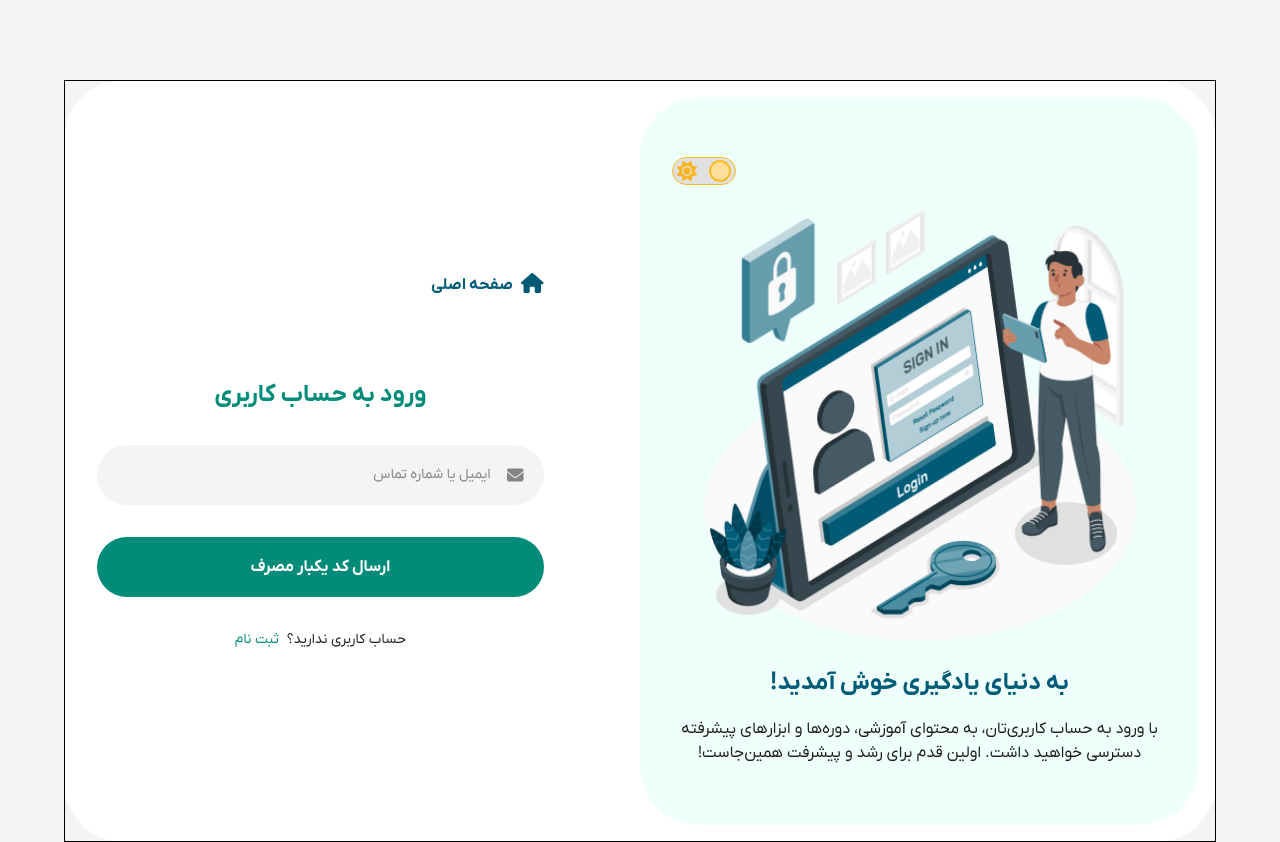
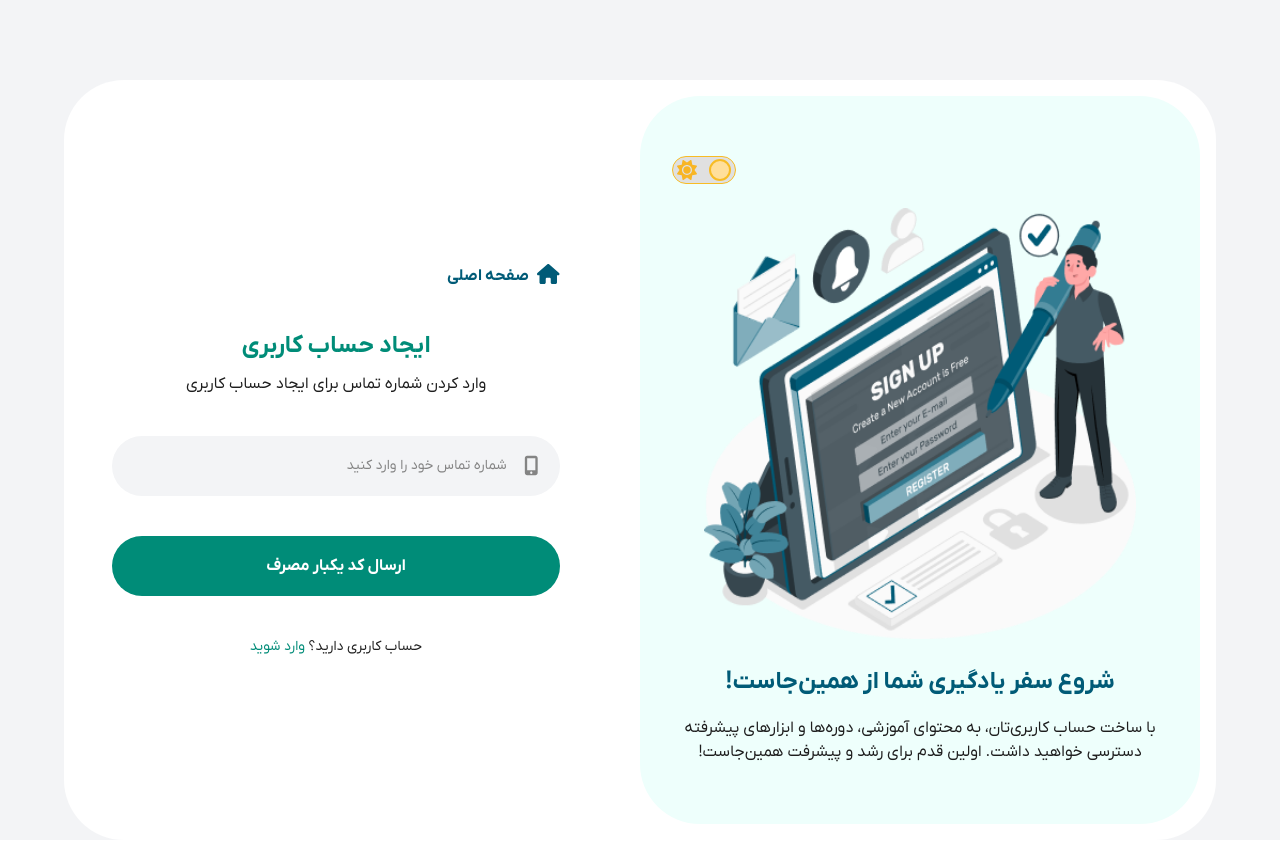
Before and after one commit to mahdiimnzr/Logic_Flow, a React (Vite) app: page /Auth/Register in a window 1280 px wide. Built offline with nearby package versions, Linux system fonts and the light colour scheme.

Commit message:
feature/auth: add register pages

```diff
--- a/src/components/molecules/Inputs/OtpInput.jsx
+++ b/src/components/molecules/Inputs/OtpInput.jsx
@@ -37,7 +37,7 @@ const OtpInput = ({ otp, setOtp, error }) => {
     <input
       key={index}
       value={value}
-      className={`rounded-[15px] bg-background-default xl:size-16 lg:size-12 size-8 text-[20px] text-default-black text-center box-content outline-none content-center transition-all focus:scale-115 ${
+      className={`rounded-[15px] bg-background-default xl:size-13.5 lg:size-11.5 size-9.5 text-[20px] text-default-black text-center box-content outline-none content-center transition-all focus:scale-115 ${
         value ? "border-2 border-[#008C78]" : ""
       } ${error && !value ? `border-2 border-red-error` : ``}`}
       type="text"
--- a/src/components/organisms/auth/Login.jsx
+++ b/src/components/organisms/auth/Login.jsx
@@ -1,6 +1,6 @@
 import { useContext, useState } from "react";
 import loginStep1 from "../../../assets/images/loginstep1.png";
-import loginStep2 from "../../../assets/images/loginstep2.png";
+import loginStep2 from "../../../assets/images/loginstep And Register2.png";
 import ThemeSlide from "../../../components/molecules/theme/ThemeSlide";
 import ThemeContext from "../../../app/context/themeContext";
 import Step1 from "./login/step1";
@@ -9,9 +9,9 @@ import Step2 from "./login/Step2";
 const Login = () => {
   const { theme, setTheme } = useContext(ThemeContext);
   const [whichStep, setWhichStep] = useState("Step1");
-  const [SignUpParams, setSignUpParams] = useState({});
+  // const [SignUpParams, setSignUpParams] = useState({});
   return (
-    <div className=" border w-full flex flex-col md:flex-row items-center p-4 justify-end xl:gap-24 lg:gap-20 md:gap-15 gap-3">
+    <div className="  w-full flex flex-col md:flex-row items-center p-4 justify-end xl:gap-24 lg:gap-20 md:gap-15 gap-3">
       <div className={`h-full md:w-4/10 w-full flex flex-col justify-between`}>
         {whichStep === "Step1" && <Step1 setWhichStep={setWhichStep} />}
         {whichStep === "Step2" && <Step2 setWhichStep={setWhichStep} />}
--- a/src/components/organisms/auth/Login/Step1.jsx
+++ b/src/components/organisms/auth/Login/Step1.jsx
@@ -32,6 +32,7 @@ const Step1 = ({ setWhichStep }) => {
       validationSchema={validationSchema}
       onSubmit={(values) => {
         handleSubmit();
+        console.log(values);
       }}
     >
       {({ errors }) => (
@@ -88,10 +89,12 @@ const Step1 = ({ setWhichStep }) => {
             <div
               className={`flex gap-2 justify-center text-[14px] font-normal`}
             >
-              <p className={`text-default-black`}>حساب کاربری ندارید؟</p>
-              <Link to={"/Auth/Register"} className={`text-green-primary`}>
-                ثبت نام
-              </Link>
+              <p className={`text-default-black`}>
+                حساب کاربری دارید؟{" "}
+                <Link to={"/Auth/Register"} className={`text-green-primary`}>
+                  ثبت نام
+                </Link>
+              </p>
             </div>
           </div>
         </Form>
--- a/src/components/organisms/auth/Login/Step2.jsx
+++ b/src/components/organisms/auth/Login/Step2.jsx
@@ -1,6 +1,6 @@
 import { Formik, Form, ErrorMessage } from "formik";
 import { useState } from "react";
-import { Link, useNavigate } from "react-router-dom";
+import { useNavigate } from "react-router-dom";
 import * as Yup from "yup";
 import Button from "../../../atoms/Buttons/Button";
 import ArrowRightIcon from "../../../../core/icons/ArrowRightIcon";
@@ -71,14 +71,6 @@ const Step2 = ({ setWhichStep }) => {
                 ارسال کد یکبار مصرف
               </Button>
             </div>
-            <div
-              className={`flex gap-2 justify-center text-[14px] font-normal mt-8`}
-            >
-              <p className={`text-default-black`}>حساب کاربری ندارید؟</p>
-              <Link to={"/Auth/Register"} className={`text-green-primary`}>
-                ثبت نام
-              </Link>
-            </div>
           </Form>
         );
       }}
--- a/src/components/organisms/auth/Register.jsx
+++ b/src/components/organisms/auth/Register.jsx
@@ -3,17 +3,19 @@ import Registration from "./Register/Registration";
 import ThemeSlide from "../../molecules/theme/ThemeSlide";
 import ThemeContext from "../../../app/context/themeContext";
 import RegisterCode from "./Register/RegisterCode";
-import loginStep1 from "../../../assets/images/loginstep1.png";
-import loginStep2 from "../../../assets/images/loginstep2.png";
+import RegisterStep1 from "../../../assets/images/registerStep1.png";
+import Register2 from "../../../assets/images/loginstep And Register2.png";
+import RegisterComplete from "./Register/RegisterComplete";
 const Register = () => {
   const { theme, setTheme } = useContext(ThemeContext);
   const [page, setPage] = useState("Step1");
-  const [registerData, setRegisterData] = useState({ gmail: "" });
+  // const [registerData, setRegisterData] = useState({ gmail: "" });
   return (
-    <div className=" border w-full flex flex-col md:flex-row-reverse items-center p-4 justify-end xl:gap-24 lg:gap-20 md:gap-15 gap-3">
+    <div className="  w-full flex flex-col md:flex-row-reverse items-center p-4 justify-end xl:gap-20 lg:gap-18 md:gap-13 gap-3">
       <div className={`h-full md:w-4/10 w-full flex flex-col justify-between`}>
         {page === "Step1" && <Registration setPage={setPage} />}
-        {page === "Step2" && <RegisterCode />}
+        {page === "Step2" && <RegisterCode setPage={setPage} />}
+        {page === "Step3" && <RegisterComplete setPage={setPage} />}
       </div>
       <div
         className={` md:w-5/10 px-8 py-15 bg-light-green relative rounded-[60px] flex flex-col items-center gap-6`}
@@ -24,22 +26,30 @@ const Register = () => {
           className={`self-end min-h-7`}
         />
         <img
-          src={page == "Step1" ? loginStep1 : loginStep2}
-          className={`xl:size-108 lg:size-78 md:size-55`}
+          src={
+            page === "Step1"
+              ? RegisterStep1
+              : page === "Step"
+                ? Register2
+                : RegisterStep1
+          }
+          className={`xl:size-108 lg:size-85 md:size-70`}
         />
         <div className={`flex flex-col justify-center items-center xl:gap-4`}>
           <h2
             className={`text-green-dark xl:text-[24px] lg:text-[20px] md:text-[16px] font-bold  `}
           >
-            {page == "Step1"
-              ? "به دنیای یادگیری خوش آمدید!"
-              : "تنها یک قدم تا دنیای یادگیری!"}
+            {page === "Step1"
+              ? "شروع سفر یادگیری شما از همین‌جاست!"
+              : page === "Step2"
+                ? "تنها یک قدم تا دنیای یادگیری!"
+                : "مرحله پایانی ثبت‌ نام پیش روی شماست."}
           </h2>
           <span
             className={` text-default-black xl:text-[16px] lg:text-[15px] md:text-[13px] xl:w-132.5 md:w-80 text-center`}
           >
             {page == "Step1"
-              ? " با ورود به حساب کاربری‌تان، به محتوای آموزشی، دوره‌ها و ابزارهای پیشرفته دسترسی خواهید داشت. اولین قدم برای رشد و پیشرفت همین‌جاست!"
+              ? " با ساخت حساب کاربری‌تان، به محتوای آموزشی، دوره‌ها و ابزارهای پیشرفته دسترسی خواهید داشت. اولین قدم برای رشد و پیشرفت همین‌جاست!"
               : " فرصت رشد، پیشرفت و ساختن آینده‌ای بهتر همین‌جاست — همراه با ما، یک قدم جلوتر باشید!"}
           </span>
         </div>
--- a/src/components/organisms/auth/Register/RegisterComplete.jsx
+++ b/src/components/organisms/auth/Register/RegisterComplete.jsx
@@ -1,5 +1,107 @@
-const RegisterComplete = () => {
-  return <div>RegisterComplete</div>;
+import { Formik, Form } from "formik";
+import { Link, useNavigate } from "react-router-dom";
+import * as Yup from "yup";
+import FormInput from "../../../molecules/Inputs/FormInput";
+import EmailIcon from "../../../../core/icons/EmailIcon";
+import Button from "../../../atoms/Buttons/Button";
+import ArrowRightIcon from "../../../../core/icons/ArrowRightIcon";
+import KeyIcon from "../../../../core/icons/KeyIcon";
+
+const validationSchema = Yup.object({
+  phoneOrGmail: Yup.string()
+    .min(8, " ایمیل حداقل باید تشکیل شده از 8 حروف باشد")
+    .required("ایمیل وارد شده معتبر نیست!"),
+  password: Yup.string()
+    .min(8, "رمز عبور حداقل باید تشکیل شده از 8 حروف باشد")
+    .required("رمز عبور وارد شده معتبر نیست!"),
+  passwordd: Yup.string()
+    .min(8, "رمز عبور حداقل باید تشکیل شده از 8 حروف باشد")
+    .required("رمز عبور وارد شده معتبر نیست!"),
+});
+
+const RegisterComplete = ({ setPage }) => {
+  const Navigate = useNavigate();
+  const handleSubmit = () => {
+    Navigate("/Auth/Login");
+  };
+  return (
+    <Formik
+      initialValues={{
+        phoneOrGmail: "",
+      }}
+      validationSchema={validationSchema}
+      onSubmit={(values) => {
+        handleSubmit();
+        console.log(values);
+      }}
+    >
+      {({ errors }) => (
+        <Form>
+          <div className={`flex flex-col gap-10`}>
+            <div
+              onClick={() => {
+                setPage("Step1");
+              }}
+              className={`flex gap-2 cursor-pointer`}
+            >
+              <ArrowRightIcon />
+              <span className={`text-green-dark text-3.5 font-bold `}>
+                بازگشت
+              </span>
+            </div>
+            <div className={`flex flex-col gap-2 cursor-pointer`}>
+              <span
+                className={`text-green-primary xl:text-[24px] lg:text-[20px] text-[16px] font-bold text-center  `}
+              >
+                ایجاد حساب کاربری
+              </span>
+              <span
+                className={`xl:text-[16px] lg:text-[14px] text-[13px] text-default-black text-center`}
+              >
+                کامل کردن مشخصات
+              </span>
+            </div>
+            <div className={`flex flex-col gap-10 `}>
+              <FormInput
+                icon={<EmailIcon />}
+                error={errors.phoneOrGmail}
+                name={"phoneOrGmail"}
+                type={"text"}
+                placeholder={"ایمیل خود را وارد کنید"}
+              />
+              <FormInput
+                icon={<KeyIcon />}
+                error={errors.phoneOrGmail}
+                name={"password"}
+                type={"password"}
+                placeholder={"رمز عبور خود را وارد کنید"}
+              />
+              <FormInput
+                icon={<KeyIcon />}
+                error={errors.phoneOrGmail}
+                name={"passwordd"}
+                type={"password"}
+                placeholder={"تکرار رمز عبور"}
+              />
+            </div>
+            <Button color={"authBtn"} className={`h-15 `}>
+              ارسال کد یکبار مصرف
+            </Button>
+            <div
+              className={`flex gap-2 justify-center text-[14px] font-normal cursor-pointer`}
+            >
+              <p className={`text-default-black`}>
+                حساب کاربری دارید؟{" "}
+                <Link to={"/Auth/Login"} className={`text-green-primary`}>
+                  وارد شوید
+                </Link>
+              </p>
+            </div>
+          </div>
+        </Form>
+      )}
+    </Formik>
+  );
 };
 
 export default RegisterComplete;
--- a/src/components/organisms/auth/Register/Registration.jsx
+++ b/src/components/organisms/auth/Register/Registration.jsx
@@ -1,10 +1,10 @@
 import { Formik, Form } from "formik";
-import { Link } from "react-router-dom";
+import { Link, useNavigate } from "react-router-dom";
 import * as Yup from "yup";
 import FormInput from "../../../molecules/Inputs/FormInput";
-import EmailIcon from "../../../../core/icons/EmailIcon";
 import HomeIcon from "../../../../core/icons/HomeIcon";
 import Button from "../../../atoms/Buttons/Button";
+import Phone from "../../../../core/icons/Phone";
 
 const validationSchema = Yup.object({
   phoneOrGmail: Yup.string()
@@ -12,10 +12,10 @@ const validationSchema = Yup.object({
     .required("ایمیل وارد شده معتبر نیست!"),
 });
 const Registration = ({ setPage }) => {
+  const Navigate = useNavigate();
   const handleSubmit = () => {
     setPage("Step2");
   };
-
   return (
     <Formik
       initialValues={{
@@ -24,42 +24,61 @@ const Registration = ({ setPage }) => {
       validationSchema={validationSchema}
       onSubmit={(values) => {
         handleSubmit();
+        console.log(values);
       }}
     >
       {({ errors }) => (
         <Form>
-          <div className={`flex gap-2 `}>
+          <div className={`flex flex-col gap-10 `}>
+            <div
+              onClick={() => {
+                Navigate("/Auth/Login");
+              }}
+              className={`flex gap-2 cursor-pointer`}
+            >
               <HomeIcon />
-            <Link to={"/"} className={`text-green-dark text-3.5 font-bold`}>
+              <span className={`text-green-dark text-3.5 font-bold`}>
                 صفحه اصلی
-            </Link>
+              </span>
             </div>
-          <div className={`flex flex-col gap-8 xl:mt-20 lg:mt-15 mt-6`}>
+            <div className={`flex flex-col gap-2 text-center cursor-pointer`}>
+              {" "}
               <span
-              className={`text-green-primary xl:text-[24px] lg:text-[20px] md:text-[16px] font-bold text-center  `}
+                className={`text-green-primary xl:text-[24px] lg:text-[20px] md:text-[16px] font-bold `}
               >
-              ورود به حساب کاربری
+                ایجاد حساب کاربری
               </span>
+              <span
+                className={`xl:text-[16px] lg:text-[15px] md:text-[14px] text-default-black`}
+              >
+                وارد کردن شماره تماس برای ایجاد حساب کاربری
+              </span>
+            </div>
             <div className={`flex flex-col gap-10 `}>
               <FormInput
-                icon={<EmailIcon />}
+                icon={<Phone />}
                 error={errors.phoneOrGmail}
                 name={"phoneOrGmail"}
                 type={"text"}
-                placeholder={"ایمیل یا شماره تماس"}
+                placeholder={"شماره تماس خود را وارد کنید"}
               />
             </div>
 
-            <Button color={"authBtn"} className={`h-15`}>
+            <Button
+              color={"authBtn"}
+              className={`h-15 xl:text-[16px] lg:text-[15px] md:text-[14px] `}
+            >
               ارسال کد یکبار مصرف
             </Button>
             <div
-              className={`flex gap-2 justify-center text-[14px] font-normal`}
+              className={`flex gap-2 justify-center text-[14px] font-normal cursor-pointer `}
             >
-              <p className={`text-default-black`}>حساب کاربری ندارید؟</p>
-              <Link to={"/Auth/Register"} className={`text-green-primary`}>
-                ثبت نام
+              <p className={`text-default-black`}>
+                حساب کاربری دارید؟{" "}
+                <Link to={"/Auth/Login"} className={`text-green-primary`}>
+                  وارد شوید
                 </Link>
+              </p>
             </div>
           </div>
         </Form>
--- /dev/null
+++ b/src/core/icons/KeyIcon.jsx
@@ -0,0 +1,24 @@
+const KeyIcon = ({
+  width = "18",
+  height = "21",
+  className,
+  color = "#848484",
+}) => {
+  return (
+    <svg
+      width={width}
+      height={height}
+      viewBox="0 0 18 21"
+      fill="none"
+      xmlns="http://www.w3.org/2000/svg"
+      className={className}
+    >
+      <path
+        d="M5.78571 5.90625V7.875H12.2143V5.90625C12.2143 4.09336 10.7759 2.625 9 2.625C7.22411 2.625 5.78571 4.09336 5.78571 5.90625ZM3.21429 7.875V5.90625C3.21429 2.64551 5.8058 0 9 0C12.1942 0 14.7857 2.64551 14.7857 5.90625V7.875H15.4286C16.8469 7.875 18 9.05215 18 10.5V18.375C18 19.8229 16.8469 21 15.4286 21H2.57143C1.15313 21 0 19.8229 0 18.375V10.5C0 9.05215 1.15313 7.875 2.57143 7.875H3.21429Z"
+        fill={color}
+      />
+    </svg>
+  );
+};
+
+export default KeyIcon;
--- /dev/null
+++ b/src/core/icons/Phone.jsx
@@ -0,0 +1,24 @@
+const Phone = ({
+  width = "19",
+  height = "21",
+  color = "#848484",
+  className,
+}) => {
+  return (
+    <svg
+      width={width}
+      height={height}
+      viewBox="0 0 19 21"
+      fill="none"
+      xmlns="http://www.w3.org/2000/svg"
+      className={className}
+    >
+      <path
+        d="M2 2.625C2 1.17715 3.14148 0 4.54545 0H13.4545C14.8585 0 16 1.17715 16 2.625V18.375C16 19.8229 14.8585 21 13.4545 21H4.54545C3.14148 21 2 19.8229 2 18.375V2.625ZM10.2727 18.375C10.2727 18.0269 10.1386 17.6931 9.89995 17.4469C9.66127 17.2008 9.33755 17.0625 9 17.0625C8.66245 17.0625 8.33873 17.2008 8.10005 17.4469C7.86136 17.6931 7.72727 18.0269 7.72727 18.375C7.72727 18.7231 7.86136 19.0569 8.10005 19.3031C8.33873 19.5492 8.66245 19.6875 9 19.6875C9.33755 19.6875 9.66127 19.5492 9.89995 19.3031C10.1386 19.0569 10.2727 18.7231 10.2727 18.375ZM13.4545 2.625H4.54545V15.75H13.4545V2.625Z"
+        fill={color}
+      />
+    </svg>
+  );
+};
+
+export default Phone;
--- a/src/templates/AuthLayout.jsx
+++ b/src/templates/AuthLayout.jsx
@@ -3,7 +3,7 @@ import { Outlet } from "react-router-dom";
 const AuthLayout = () => {
   return (
     <div className={`min-h-screen xl:pt-20 md:pt-30 pt-10 `}>
-      <div className={`bg-default-light w-9/10  mx-auto rounded-[60px]`}>
+      <div className={`bg-default-light w-9/10 mx-auto rounded-[60px]`}>
         <Outlet />
       </div>
     </div>
```
Also changed, not shown: src/components/organisms/auth/Register/RegisterCode.jsx (+80 -2 lines), src/assets/images/loginstep And Register2.png (renamed from src/assets/images/loginstep2.png), src/assets/images/registerStep1.png (added). Lines whose indentation alone changed are shown as unchanged.
